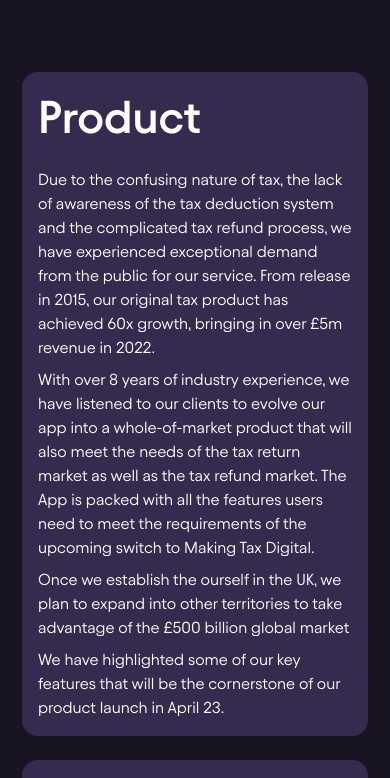
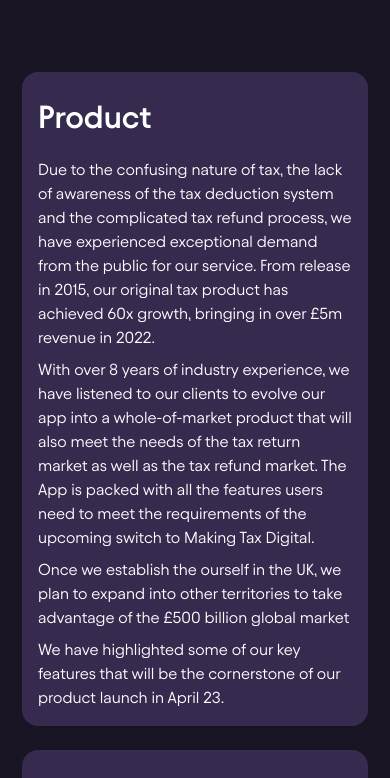
Before and after one commit to sonambishnoi550/react-test, a React (Create React App) app: page / in a window 390 px wide. Shown: the top 778 px of the page. Built offline with nearby package versions, Linux system fonts and the light colour scheme.

Commit message:
reduse font size

```diff
--- a/src/index.css
+++ b/src/index.css
@@ -407,6 +407,10 @@ thead tr th {
 }
 
 @media(max-width:575.99px) {
+    .main-heading {
+      font-size: 32px;
+      padding-bottom: 10px;
+        }
     .product-px {
         padding-left: 10px;
         padding-right: 10px;
@@ -482,10 +486,6 @@ thead tr th {
         padding-bottom: 30px;
     }
 
-    .main-heading {
-        padding-bottom: 20px;
-        margin: 0;
-    }
 
     .product-card-spacing {
         padding: 16px !important;
```
